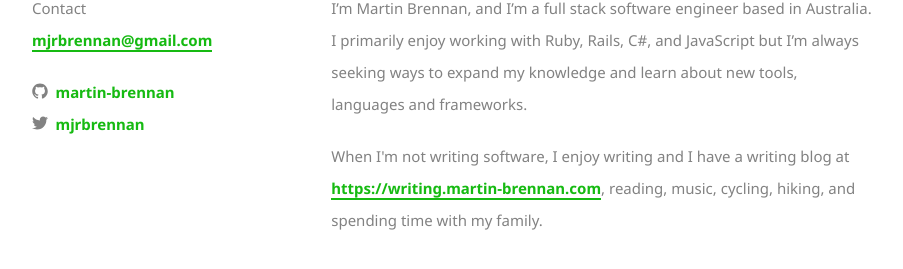
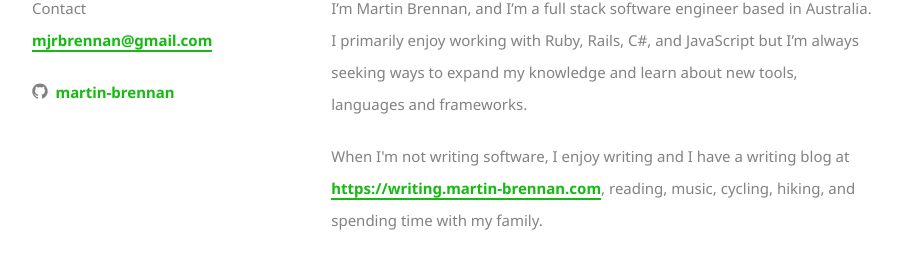
Before and after one commit to martin-brennan/martin-brennan.com, a Jekyll site: the page built from index.html, in a window 1280 px wide and 900 px high, scrolled down 5277 px. Shown: the part 599-868 px from the top of the window, without its empty margins (188-1091 px from the left). Built offline with Jekyll 4.4.1, drawn with Linux system fonts in a browser that asks for light colours; some web fonts are replaced; the list of posts is cut into pages by our own code.

Commit message:
Remove twitter username

```diff
--- a/_config.yml
+++ b/_config.yml
@@ -7,7 +7,6 @@ description: >
   my knowledge and learn about new tools, languages and frameworks.
 baseurl: ""
 url: "http://www.martin-brennan.com"
-twitter_username: mjrbrennan
 github_username: martin-brennan
 markdown: kramdown
 permalink: /:title
```
